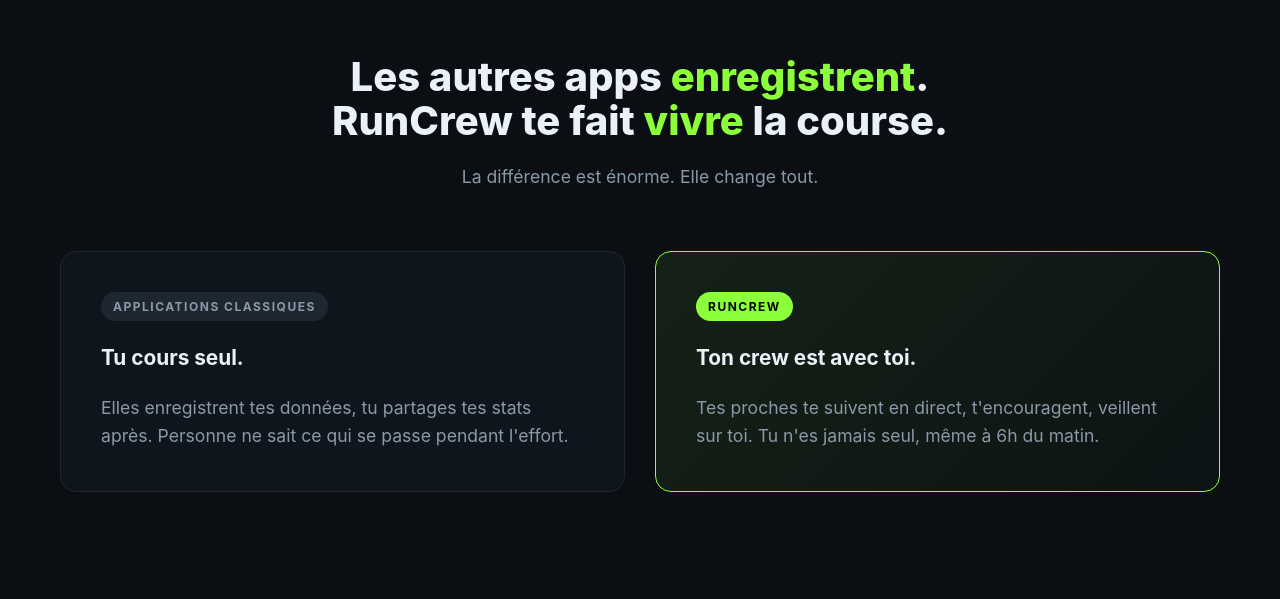
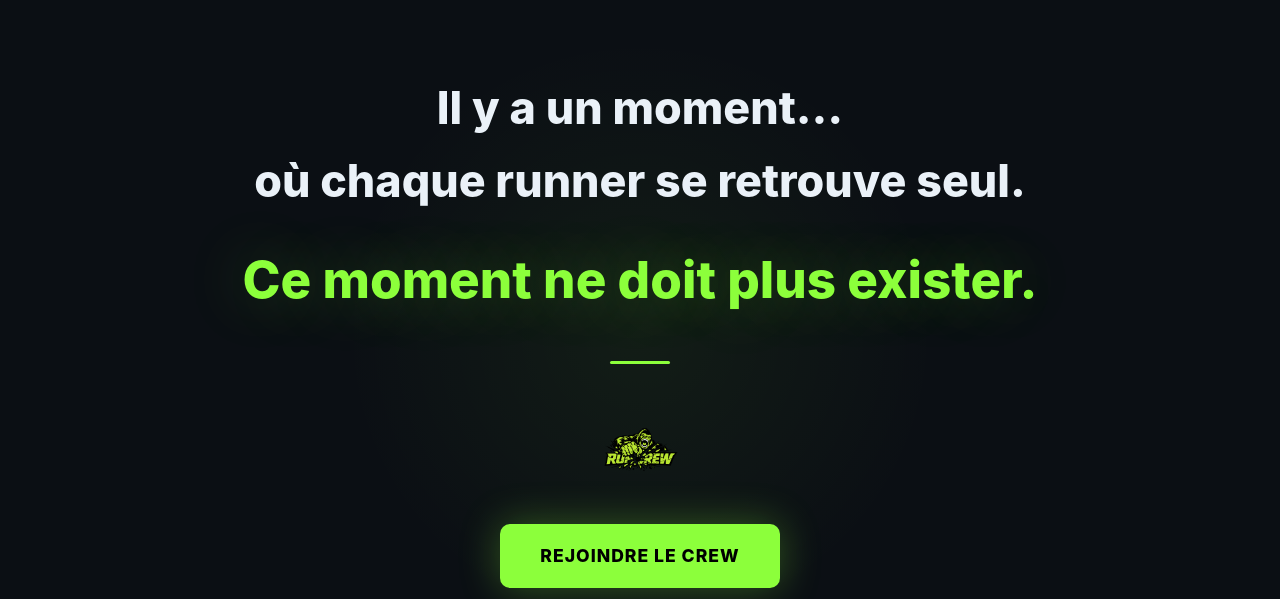
Before and after one commit to mitdu08-max/runcrew-website, a plain HTML site: page index.html in a window 1280 px wide. Shown: the part 1241-1840 px from the top of the page. Drawn offline with Linux system fonts and the light colour scheme.

Commit message:
Ajout section teaser cinema emotionnel apres hero

```diff
--- a/index.html
+++ b/index.html
@@ -414,6 +414,106 @@
       box-shadow: 0 4px 12px rgba(140, 255, 59, 0.4);
     }
 
+    /* ===== TEASER CINÉMA ===== */
+    .teaser-cinema {
+      position: relative;
+      min-height: 100vh;
+      display: flex;
+      flex-direction: column;
+      justify-content: center;
+      align-items: center;
+      text-align: center;
+      padding: 120px 20px;
+      max-width: 100%;
+      margin: 0;
+      background: var(--bg);
+      overflow: hidden;
+    }
+
+    .teaser-cinema::before {
+      content: '';
+      position: absolute;
+      top: 50%;
+      left: 50%;
+      width: 600px;
+      height: 600px;
+      background: radial-gradient(circle, rgba(140, 255, 59, 0.06) 0%, transparent 70%);
+      transform: translate(-50%, -50%);
+      pointer-events: none;
+    }
+
+    .teaser-line {
+      font-size: 2.8rem;
+      font-weight: 800;
+      line-height: 1.2;
+      color: var(--text);
+      opacity: 0;
+      transform: translateY(50px);
+      transition: opacity 1s ease-out, transform 1s ease-out;
+      margin-bottom: 20px;
+      max-width: 800px;
+    }
+
+    .teaser-line.visible {
+      opacity: 1;
+      transform: translateY(0);
+    }
+
+    .teaser-line.accent-line {
+      color: var(--accent);
+      font-size: 3.2rem;
+      margin-top: 20px;
+      margin-bottom: 50px;
+      text-shadow: 0 0 60px rgba(140, 255, 59, 0.3);
+    }
+
+    .teaser-separator {
+      width: 60px;
+      height: 3px;
+      background: var(--accent);
+      border-radius: 10px;
+      margin: 0 auto 50px;
+      opacity: 0;
+      transform: scaleX(0);
+      transition: opacity 0.8s ease-out 0.3s, transform 0.8s ease-out 0.3s;
+    }
+
+    .teaser-separator.visible {
+      opacity: 1;
+      transform: scaleX(1);
+    }
+
+    .teaser-logo {
+      width: 80px;
+      opacity: 0;
+      transform: translateY(30px) scale(0.8);
+      transition: opacity 0.8s ease-out, transform 0.8s ease-out;
+      margin-bottom: 30px;
+    }
+
+    .teaser-logo.visible {
+      opacity: 1;
+      transform: translateY(0) scale(1);
+    }
+
+    .teaser-cta {
+      opacity: 0;
+      transform: translateY(30px);
+      transition: opacity 0.8s ease-out, transform 0.8s ease-out;
+    }
+
+    .teaser-cta.visible {
+      opacity: 1;
+      transform: translateY(0);
+    }
+
+    @media (max-width: 768px) {
+      .teaser-cinema { min-height: 80vh; padding: 80px 20px; }
+      .teaser-line { font-size: 1.8rem; }
+      .teaser-line.accent-line { font-size: 2rem; }
+      .teaser-cinema::before { width: 300px; height: 300px; }
+    }
+
     /* ===== SCROLL REVEAL ===== */
     .reveal {
       opacity: 0;
@@ -1294,6 +1394,24 @@
     </div>
   </section>
 
+  <!-- TEASER CINÉMA -->
+  <section class="teaser-cinema" id="teaser">
+    <div class="teaser-line teaser-reveal" data-delay="0">
+      Il y a un moment…
+    </div>
+    <div class="teaser-line teaser-reveal" data-delay="200">
+      où chaque runner se retrouve seul.
+    </div>
+    <div class="teaser-line accent-line teaser-reveal" data-delay="400">
+      Ce moment ne doit plus exister.
+    </div>
+    <div class="teaser-separator teaser-reveal" data-delay="600"></div>
+    <img src="runcrew-logo.png" alt="RunCrew" class="teaser-logo teaser-reveal" data-delay="700">
+    <div class="teaser-cta teaser-reveal" data-delay="800">
+      <a href="#waitlist" class="btn-primary">Rejoindre le crew</a>
+    </div>
+  </section>
+
   <!-- POURQUOI -->
   <section id="concept">
     <div class="why-header reveal">
@@ -1751,6 +1869,21 @@
     }, { threshold: 0.15 });
 
     reveals.forEach(el => observer.observe(el));
+
+    // ===== TEASER CINÉMA REVEAL =====
+    const teaserElements = document.querySelectorAll('.teaser-reveal');
+    const teaserObserver = new IntersectionObserver((entries) => {
+      entries.forEach(entry => {
+        if (entry.isIntersecting) {
+          const delay = parseInt(entry.target.dataset.delay) || 0;
+          setTimeout(() => {
+            entry.target.classList.add('visible');
+          }, delay);
+        }
+      });
+    }, { threshold: 0.3 });
+
+    teaserElements.forEach(el => teaserObserver.observe(el));
 
     // ===== MODAL FEATURES =====
     const modalData = {
```
